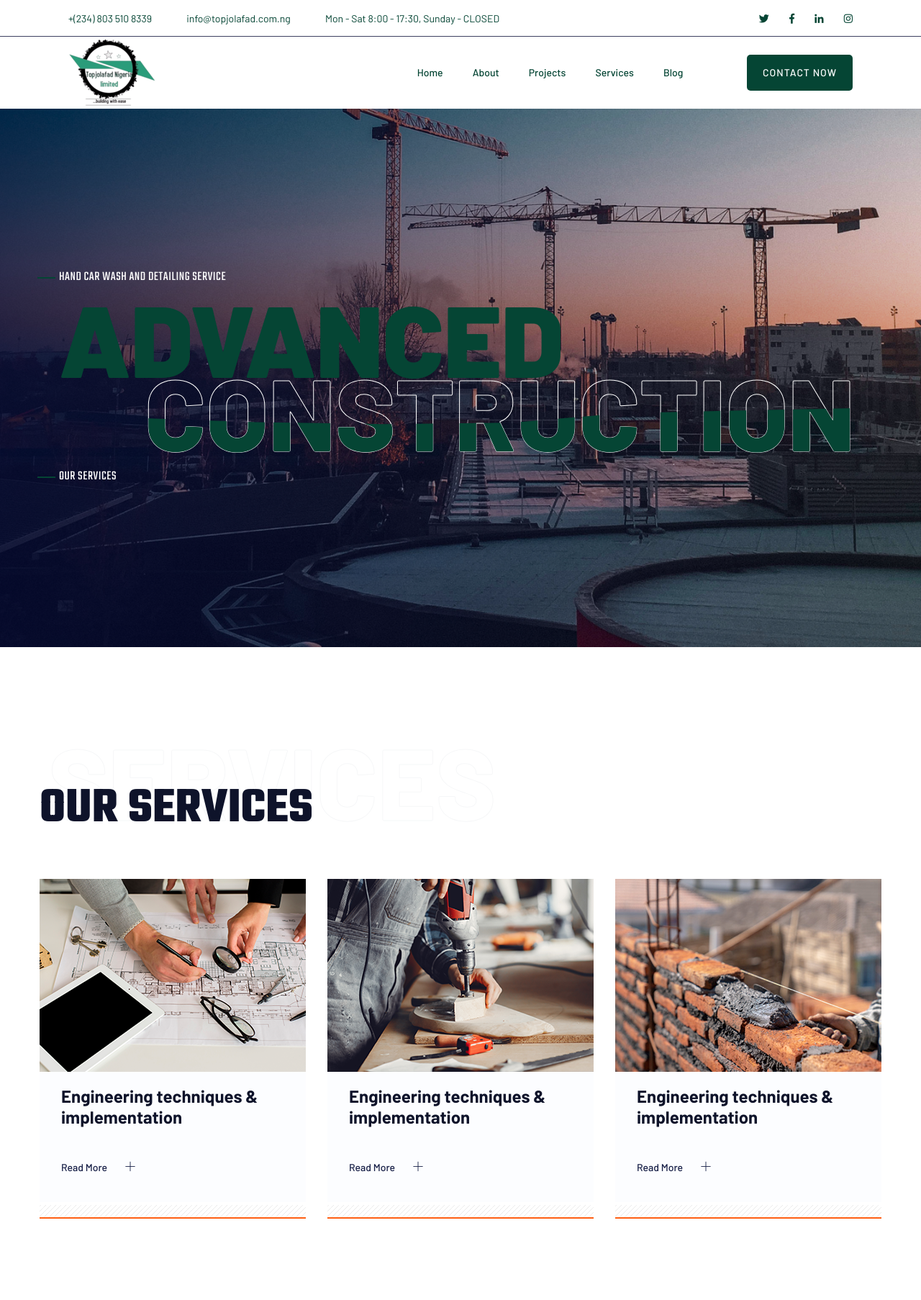
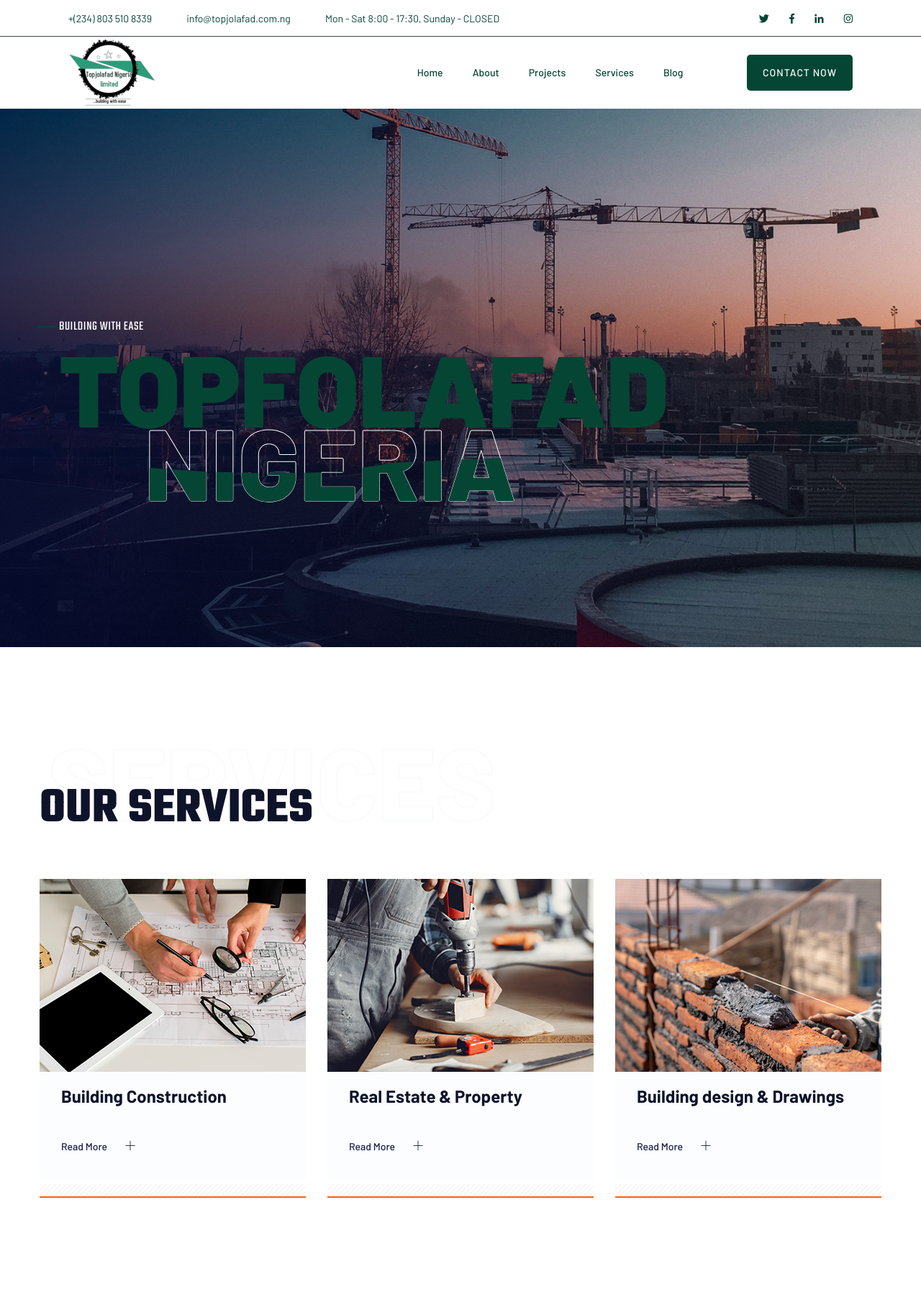
Before and after one commit to Eshiomonu/topjolafad, a PHP site: page / in a window 1280 px wide. Shown: the top 1806 px of the page at 72% size. Run offline with PHP 8.4, Linux system fonts and the light colour scheme; some libraries are stand-ins or nearby versions.

Commit message:
home page service heading

```diff
--- a/index.php
+++ b/index.php
@@ -17,16 +17,17 @@
                             <div class="col-lg-11">
                                 <div class="hero__caption">
                                     <div class="hero-text1">
-                                        <span data-animation="fadeInUp" data-delay=".3s">hand car wash and detailing service</span>
+                                        <span data-animation="fadeInUp" data-delay=".3s">building with ease</span>
                                     </div>
-                                    <h1 data-animation="fadeInUp" data-delay=".5s">advanced</h1>
+                                    <h1 data-animation="fadeInUp" data-delay=".5s">TOPFOLAFAD</h1>
                                     <div class="stock-text" data-animation="fadeInUp" data-delay=".8s">
-                                        <h2>Construction</h2>
-                                        <h2>Construction</h2>
+                                        <h2>NIGERIA</h2>
+                                        <h2>NIGERIA</h2>
+
                                     </div>
-                                    <div class="hero-text2 mt-110" data-animation="fadeInUp" data-delay=".9s">
+                                    <!-- <div class="hero-text2 mt-110" data-animation="fadeInUp" data-delay=".9s">
                                         <span><a href="services.html">Our Services</a></span>
-                                    </div>
+                                    </div> -->
                                 </div>
                             </div>
                         </div>
@@ -77,8 +78,8 @@
                                 <img src="assets/img/service/servicess1.png" alt="">
                             </div>
                             <div class="service-cap">
-                                <h4><a href="services_details.html">Engineering techniques & implementation</a></h4>
-                                <a href="services_details.html" class="more-btn">Read More <i class="ti-plus"></i></a>
+                                <h4><a href="#">Building Construction</a></h4>
+                                <a href="#" class="more-btn">Read More <i class="ti-plus"></i></a>
                             </div>
                             <div class="service-icon">
                                 <img src="assets/img/icon/services_icon1.png" alt="">
@@ -91,8 +92,8 @@
                                 <img src="assets/img/service/servicess2.png" alt="">
                             </div>
                             <div class="service-cap">
-                                <h4><a href="services_details.html">Engineering techniques & implementation</a></h4>
-                                <a href="services_details.html" class="more-btn">Read More <i class="ti-plus"></i></a>
+                                <h4><a href="#">Real Estate & Property</a></h4>
+                                <a href="#" class="more-btn">Read More <i class="ti-plus"></i></a>
                             </div>
                             <div class="service-icon">
                                 <img src="assets/img/icon/services_icon1.png" alt="">
@@ -105,8 +106,8 @@
                                 <img src="assets/img/service/servicess3.png" alt="">
                             </div>
                             <div class="service-cap">
-                                <h4><a href="services_details.htmlaa">Engineering techniques & implementation</a></h4>
-                                <a href="services_details.html" class="more-btn">Read More <i class="ti-plus"></i></a>
+                                <h4><a href="#">Building design & Drawings</a></h4>
+                                <a href="#" class="more-btn">Read More <i class="ti-plus"></i></a>
                             </div>
                             <div class="service-icon">
                                 <img src="assets/img/icon/services_icon1.png" alt="">
```
